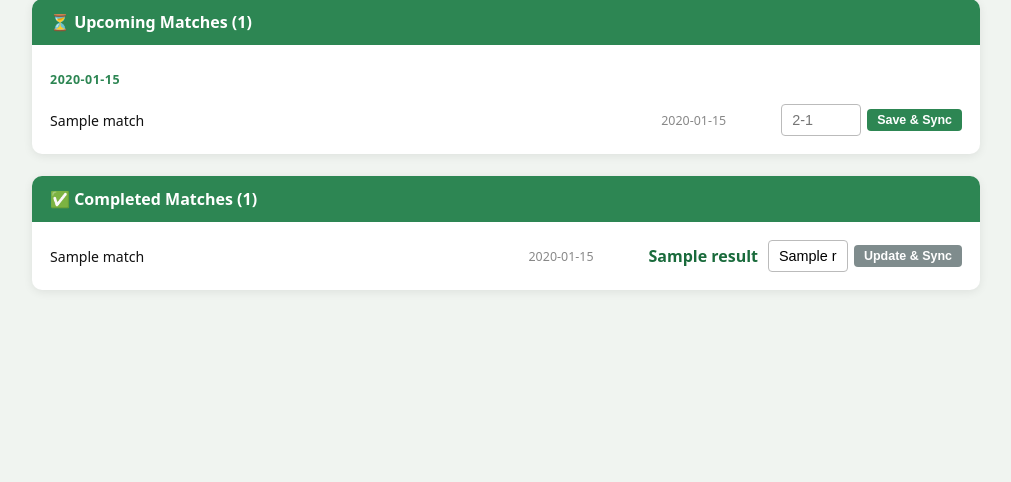
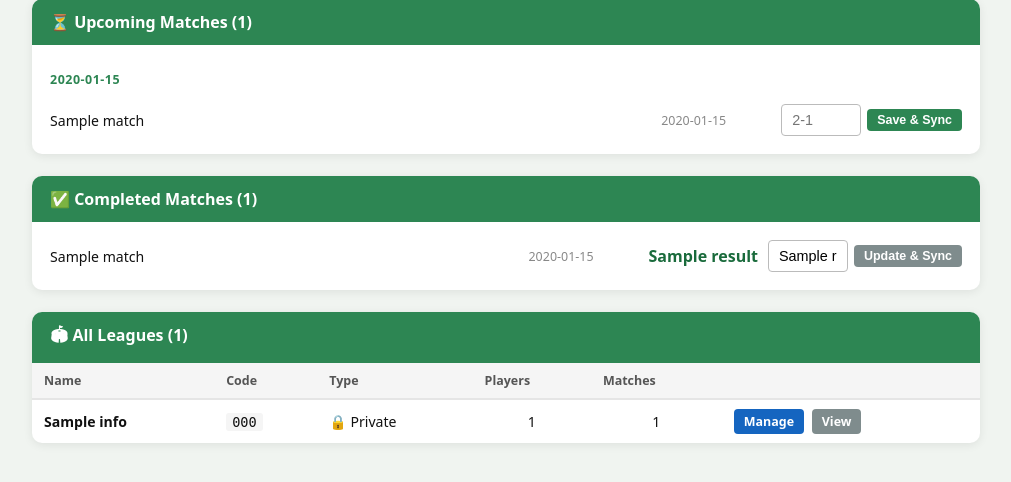
Before and after one commit to DenKula/worldcup-prediction-league, a Flask app: template templates/master_dashboard.html in a window 1280 px wide. Shown: the part 154-636 px from the top of the page, without its empty margins (134-1145 px from the left). Run offline with Flask 3, Linux system fonts and the light colour scheme; the template is opened without the code that fills it: most values are stand-ins (such as "Sample title", 1, 10 or a date in 2020).

Commit message:
Master can manage all leagues; admins can toggle public/private
- Master admin session bypasses league admin password check
- Master dashboard lists all leagues with Manage/View links
- League admin dashboard has visibility toggle button

Co-Authored-By: Claude Sonnet 4.6 <noreply@anthropic.com>

```diff
--- a/app.py
+++ b/app.py
@@ -215,7 +215,7 @@ def _merge_ics_matches(data, new_matches):
 def league_admin_required(f):
     @wraps(f)
     def decorated(code, *args, **kwargs):
-        if not session.get(f"admin_{code}"):
+        if not session.get(f"admin_{code}") and not session.get("master_admin"):
             return redirect(url_for("league_admin_login", code=code))
         return f(code, *args, **kwargs)
     return decorated
@@ -617,6 +617,17 @@ def league_admin_settings(code):
     return redirect(url_for("league_admin_dashboard", code=code))
 
 
+@app.route("/league/<code>/admin/visibility", methods=["POST"])
+@league_admin_required
+def league_admin_visibility(code):
+    data = load_league(code)
+    data["meta"]["is_public"] = not data["meta"].get("is_public", False)
+    save_league(code, data)
+    state = "public" if data["meta"]["is_public"] else "private"
+    flash(f"League is now {state}.", "success")
+    return redirect(url_for("league_admin_dashboard", code=code))
+
+
 @app.route("/league/<code>/admin/logout")
 def league_admin_logout(code):
     session.pop(f"admin_{code}", None)
@@ -701,9 +712,14 @@ def master_dashboard():
     data = load_master()
     completed = [m for m in data["matches"] if m.get("result")]
     upcoming  = [m for m in data["matches"] if not m.get("result")]
+    index = load_index()
+    leagues = {code: info for code, info in sorted(
+        index.items(), key=lambda x: x[1].get("created_at", ""), reverse=True
+    )}
     return render_template("master_dashboard.html",
                            completed=completed, upcoming=upcoming,
-                           fmt_dt=fmt_dt, league_count=wc_league_count())
+                           fmt_dt=fmt_dt, league_count=wc_league_count(),
+                           leagues=leagues)
 
 
 @app.route("/worldcup/admin/result", methods=["POST"])
--- a/templates/master_dashboard.html
+++ b/templates/master_dashboard.html
@@ -83,4 +83,34 @@
 </div>
 {% endif %}
 
+<!-- All leagues -->
+<div class="card">
+  <div class="card-hd">🏟 All Leagues ({{ leagues|length }})</div>
+  {% if leagues %}
+  <table>
+    <thead>
+      <tr><th>Name</th><th>Code</th><th>Type</th><th>Players</th><th>Matches</th><th></th></tr>
+    </thead>
+    <tbody>
+      {% for code, info in leagues.items() %}
+      <tr>
+        <td><b>{{ info.name }}</b></td>
+        <td><span style="font-family:monospace;font-size:.85rem;background:#f5f5f5;
+                         border-radius:3px;padding:1px 6px">{{ code }}</span></td>
+        <td>{{ '🌍 Public' if info.is_public else '🔒 Private' }}</td>
+        <td class="c">{{ info.player_count }}</td>
+        <td class="c">{{ info.match_count }}</td>
+        <td style="white-space:nowrap">
+          <a href="{{ url_for('league_admin_dashboard', code=code) }}" class="btn btn-blue btn-sm">Manage</a>
+          <a href="{{ url_for('league_index', code=code) }}" class="btn btn-gray btn-sm" style="margin-left:4px">View</a>
+        </td>
+      </tr>
+      {% endfor %}
+    </tbody>
+  </table>
+  {% else %}
+  <div class="card-body" style="color:#888;text-align:center;padding:20px">No leagues created yet.</div>
+  {% endif %}
+</div>
+
 {% endblock %}
```
Also changed, not shown: templates/admin_dashboard.html (+19 -0 lines).
